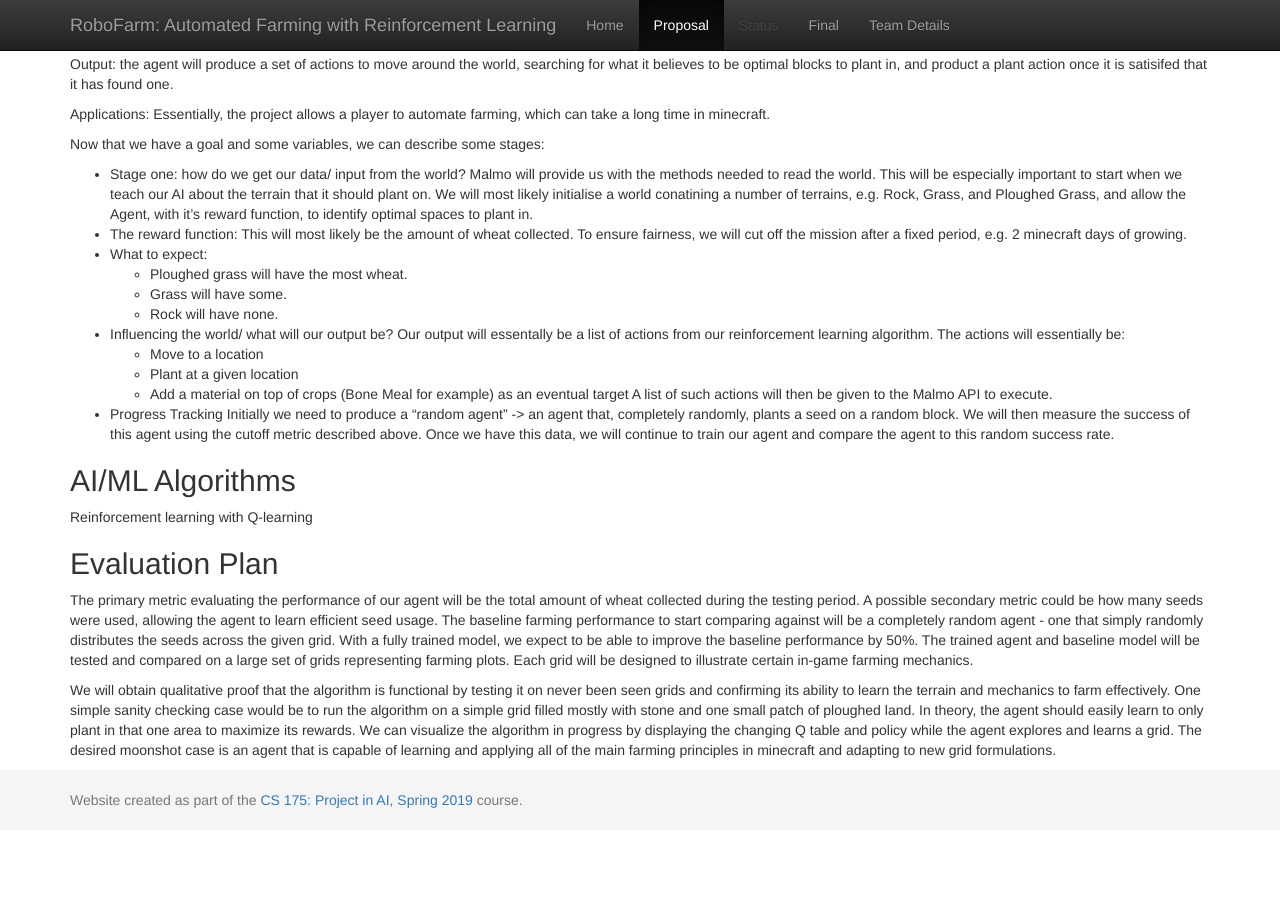
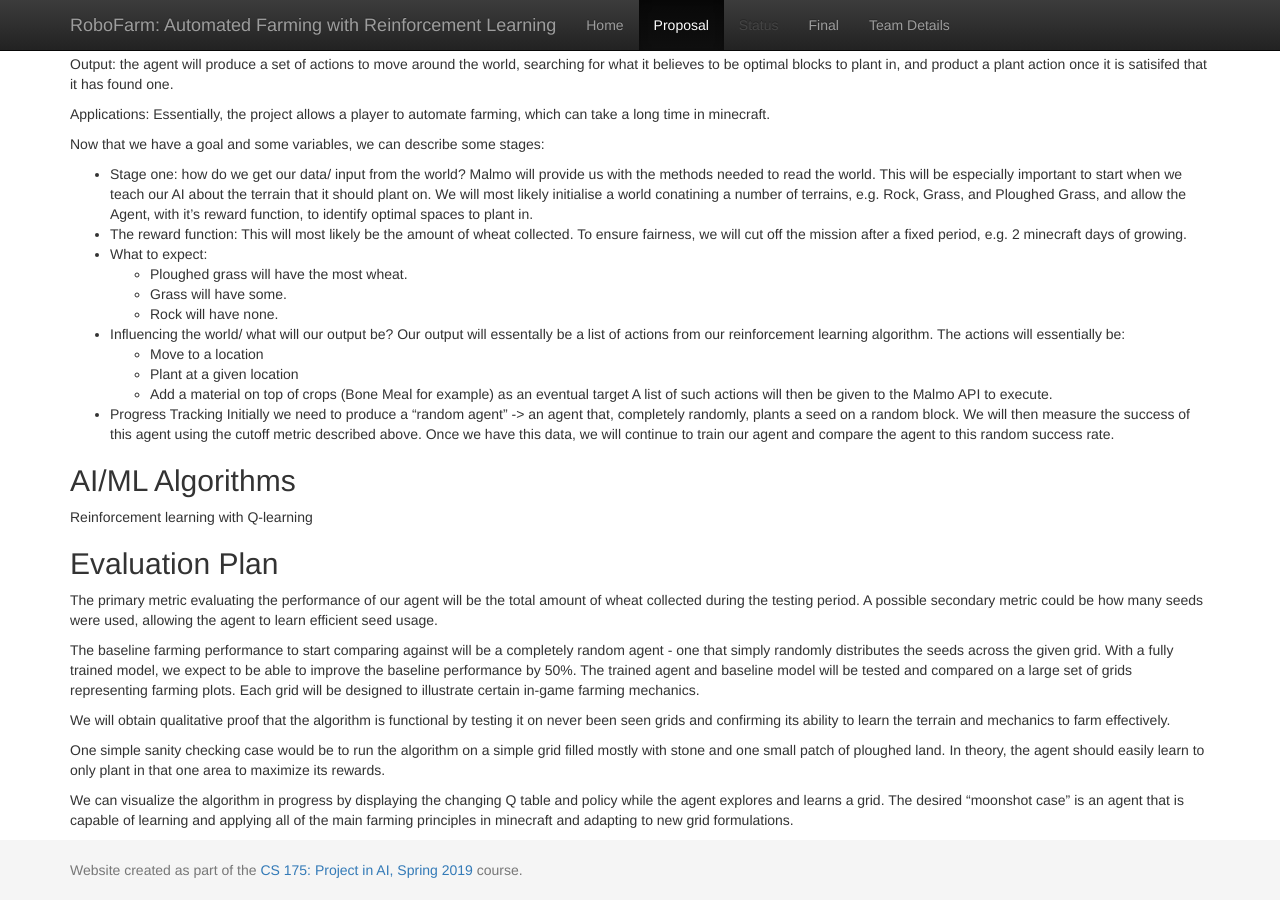
Before and after one commit to Daniel-Davies/13-RoboFarm, a Jekyll site: the page built from docs/proposal.md, in a window 1280 px wide and 900 px high, scrolled down 585 px. Built offline with Jekyll 4.4.1, drawn with Linux system fonts in a browser that asks for light colours; before the commit the page ends 1415 px from its top, so only the background shows below that.

Commit message:
Changed spacing

```diff
--- a/docs/proposal.md
+++ b/docs/proposal.md
@@ -76,6 +76,13 @@
 
 ## Evaluation Plan
 
-The primary metric evaluating the performance of our agent will be the total amount of wheat collected during the testing period.  A possible secondary metric could be how many seeds were used, allowing the agent to learn efficient seed usage.  The baseline farming performance to start comparing against will be a completely random agent - one that simply randomly distributes the seeds across the given grid.  With a fully trained model, we expect to be able to improve the baseline performance by 50%.  The trained agent and baseline model will be tested and compared on a large set of grids representing farming plots. Each grid will be designed to illustrate certain in-game farming mechanics.
+The primary metric evaluating the performance of our agent will be the total amount of wheat collected during the testing period.  A possible secondary metric could be how many seeds were used, allowing the agent to learn efficient seed usage.
 
-We will obtain qualitative proof that the algorithm is functional by testing it on never been seen grids and confirming its ability to learn the terrain and mechanics to farm effectively.  One simple sanity checking case would be to run the algorithm on a simple grid filled mostly with stone and one small patch of ploughed land.  In theory, the agent should easily learn to only plant in that one area to maximize its rewards.  We can visualize the algorithm in progress by displaying the changing Q table and policy while the agent explores and learns a grid.  The desired moonshot case is an agent that is capable of learning and applying all of the main farming principles in minecraft and adapting to new grid formulations.
+ The baseline farming performance to start comparing against will be a completely random agent - one that simply randomly distributes the seeds across the given grid.  With a fully trained model, we expect to be able to improve the baseline performance by 50%.  The trained agent and baseline model will be tested and compared on a large set of grids representing farming plots. Each grid will be designed to illustrate certain in-game farming mechanics.
+
+
+We will obtain qualitative proof that the algorithm is functional by testing it on never been seen grids and confirming its ability to learn the terrain and mechanics to farm effectively.
+
+One simple sanity checking case would be to run the algorithm on a simple grid filled mostly with stone and one small patch of ploughed land.  In theory, the agent should easily learn to only plant in that one area to maximize its rewards.
+
+We can visualize the algorithm in progress by displaying the changing Q table and policy while the agent explores and learns a grid.  The desired "moonshot case" is an agent that is capable of learning and applying all of the main farming principles in minecraft and adapting to new grid formulations.
```
